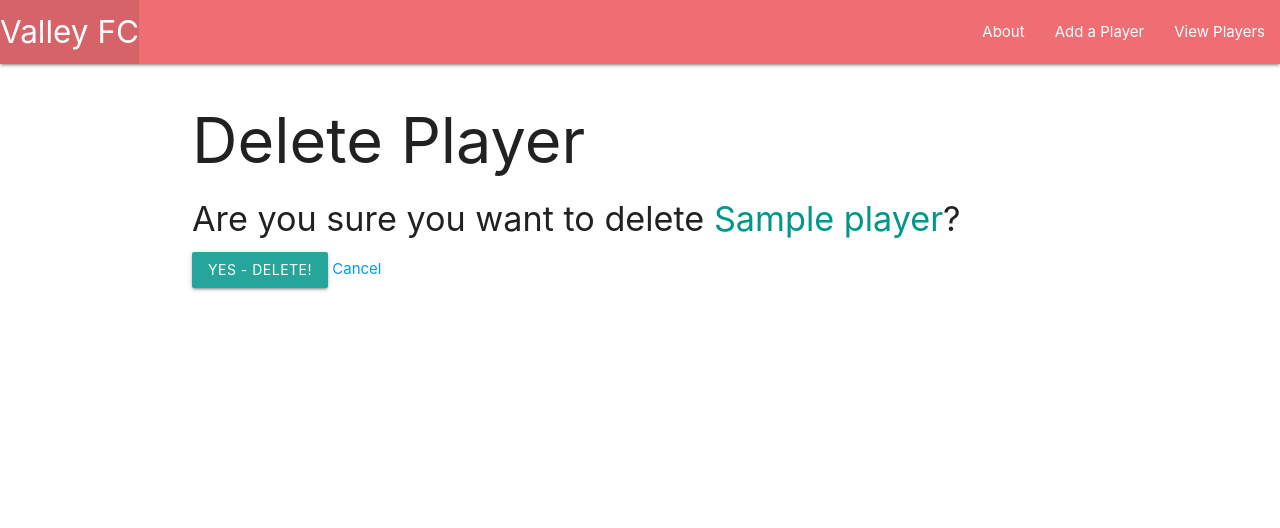
After one commit to fvences92/valleyFC, a Django app: page /players/1/delete/ in a window 1280 px wide. The commit adds this page. Shown: the top 528 px of the page. Run offline with Django 4.2, Linux system fonts and the light colour scheme; tables that the repository leaves empty hold one stand-in row (values such as "Sample post").

Commit message:
added player form and confirm delete

```diff
--- /dev/null
+++ b/main_app/templates/main_app/player_confirm_delete.html
@@ -0,0 +1,14 @@
+{% extends 'base.html' %} {% block content %}
+<h1>Delete Player</h1>
+
+<h4>
+  Are you sure you want to delete
+  <span class="teal-text">{{ object.name }}</span>?
+</h4>
+
+<form action="" method="POST">
+  {% csrf_token %}
+  <input type="submit" value="Yes - Delete!" class="btn" />
+  <a href="{% url 'detail' player.id %}">Cancel</a>
+</form>
+{% endblock %}
```
Also changed, not shown: main_app/templates/main_app/player_form.html (+10 -2 lines).
